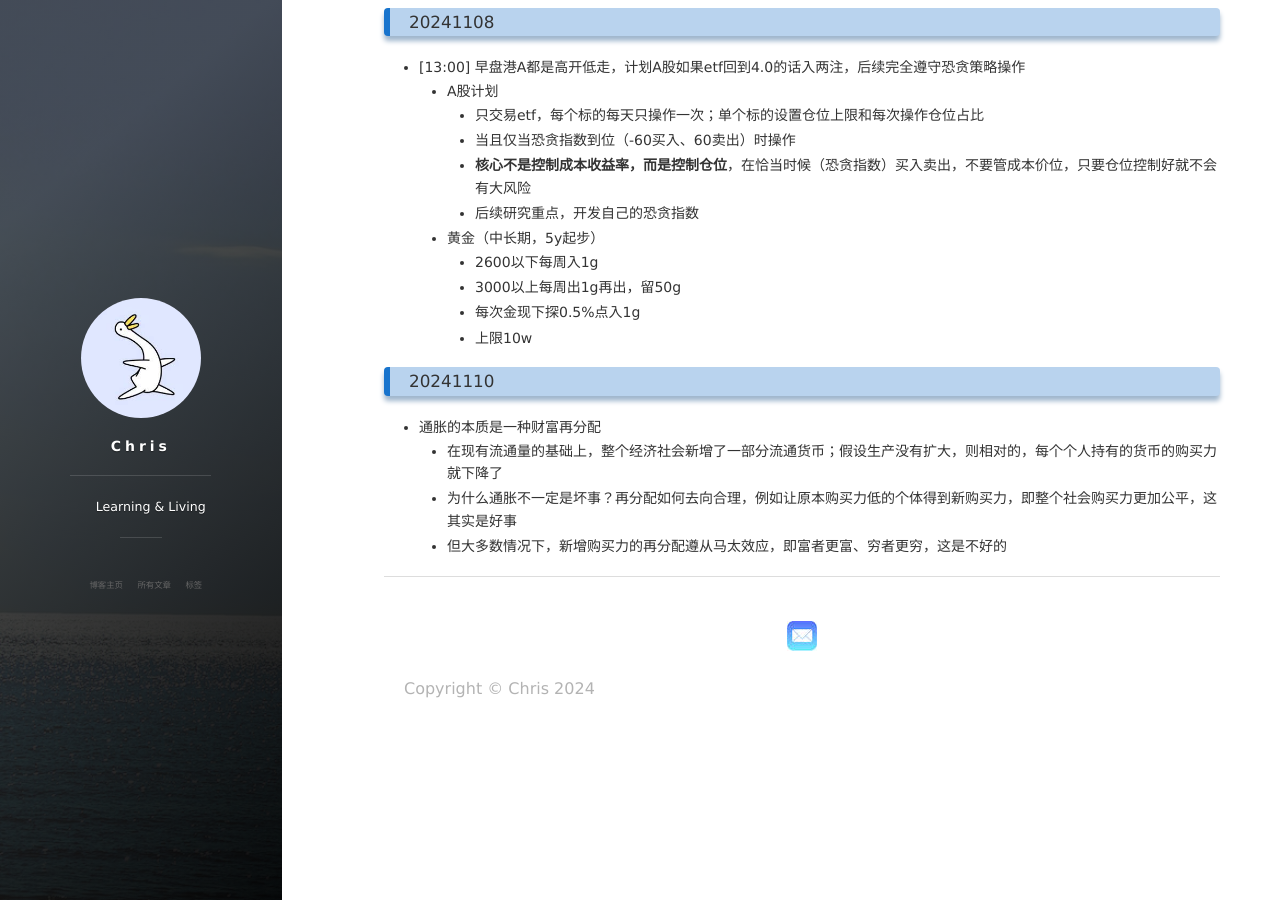
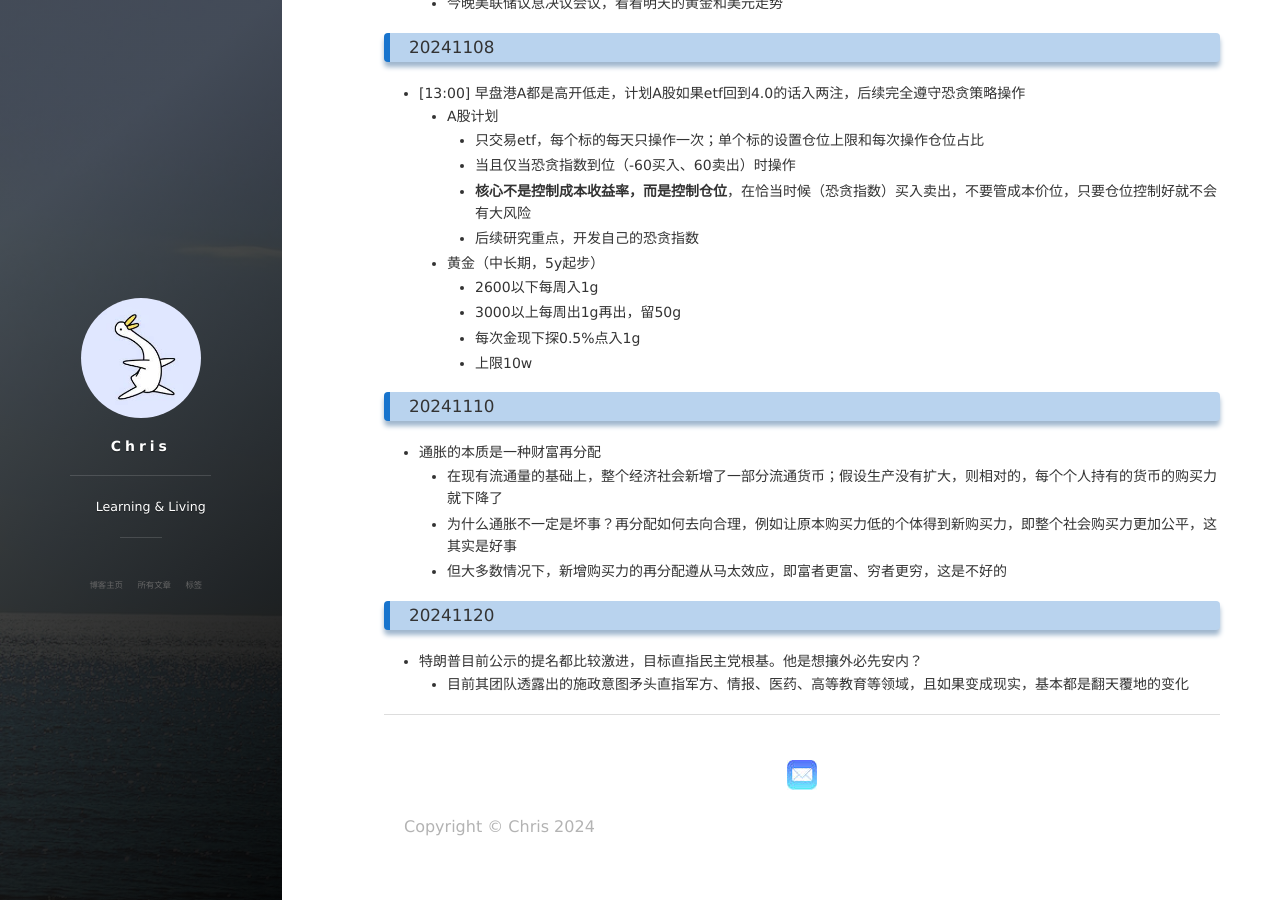
Before and after one commit to CHRisXman/CHRisXman.github.io, a Jekyll site: the page built from _posts/2024-11-05-essay-202411-finance-news.md, in a window 1280 px wide and 900 px high, scrolled down 3232 px. Built offline with Jekyll 4.4.1, drawn with Linux system fonts in a browser that asks for light colours; nearby versions of some CDN libraries; formulas are drawn with MathJax 3.

Commit message:
update post

```diff
--- a/_posts/2024-11-05-essay-202411-finance-news.md
+++ b/_posts/2024-11-05-essay-202411-finance-news.md
@@ -97,3 +97,8 @@ category: 财经
     - 在现有流通量的基础上，整个经济社会新增了一部分流通货币；假设生产没有扩大，则相对的，每个个人持有的货币的购买力就下降了
     - 为什么通胀不一定是坏事？再分配如何去向合理，例如让原本购买力低的个体得到新购买力，即整个社会购买力更加公平，这其实是好事
     - 但大多数情况下，新增购买力的再分配遵从马太效应，即富者更富、穷者更穷，这是不好的
+
+
+### 20241120
++ 特朗普目前公示的提名都比较激进，目标直指民主党根基。他是想攘外必先安内？
+    - 目前其团队透露出的施政意图矛头直指军方、情报、医药、高等教育等领域，且如果变成现实，基本都是翻天覆地的变化
```
